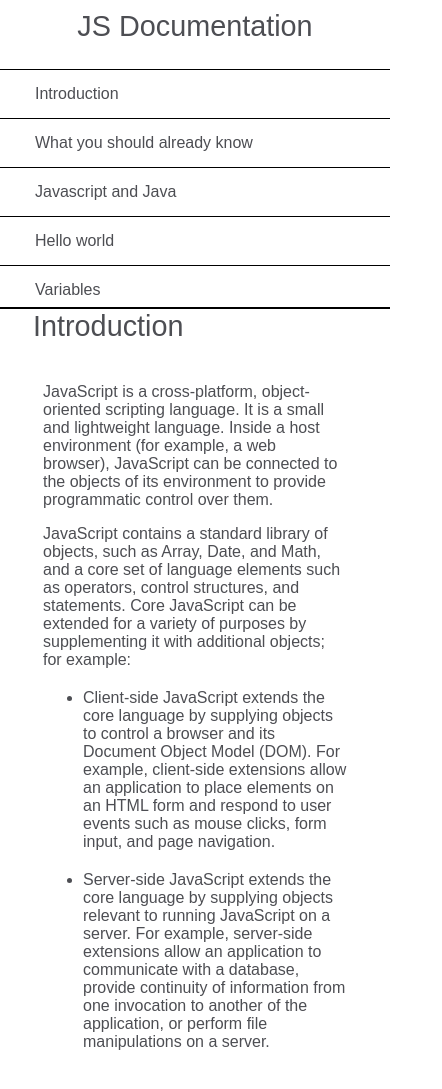
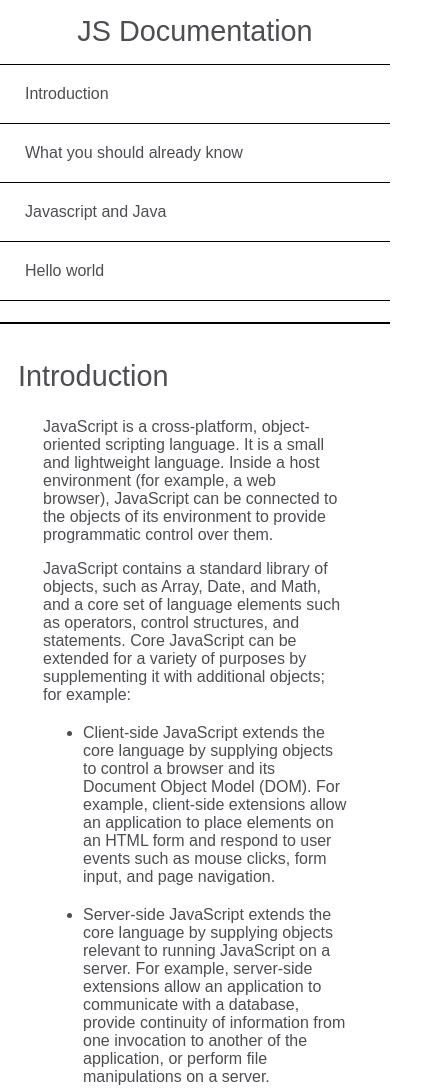
Before and after one commit to Dwidy99/SA-4-Technical-Documentation-Page, a plain HTML site: page index.html in a window 390 px wide. Shown: the top 1089 px of the page, 442 px wide, since content can reach past the window. Drawn offline with Linux system fonts and the light colour scheme.

Commit message:
Improve code and Add Flexbox

```diff
--- a/style.css
+++ b/style.css
@@ -1,16 +1,18 @@
+html {
+	scroll-behavior: smooth;
+}
+
 body {
 	display: block;
 	box-sizing: border-box;
 	font-family: sans-serif;
 }
 
-/* navbar */
+/* parent 1 */
 #navbar {
 	position: fixed;
 	min-width: 290px;
-	top: 0;
 	left: 0;
-	width: 300px;
 	height: 100%;
 	border-right: solid;
 	border-color: #4d4e53;
@@ -18,44 +20,39 @@ body {
 
 header {
 	font-size: 1.8em;
-	padding: 15px;
 	color: #4d4e53;
 }
 
 #navbar header {
 	text-align: center;
-	padding: 10px;
 }
 
+/* parent 2 */
 #navbar ul {
+	display: flex;
+	flex-direction: column;
 	height: 88%;
 	padding: 0;
-	overflow-y: auto;
-	overflow-x: hidden;
+	overflow: auto;
 }
 
 #navbar ul li {
-	position: relative;
 	list-style: none;
 	border-top: 1px solid;
-	width: 100%;
-	padding: 5px;
+	padding: 20px 0 20px 25px;
 }
 
 #navbar ul li a {
 	display: block;
-	padding: 10px 30px;
 	text-decoration: none;
 	cursor: pointer;
 	color: #4d4e53;
 }
 
-/* main-doc */
+/* parent 1 */
 #main-doc {
-	position: absolute;
 	margin-left: 310px;
 	padding: 10px;
-	margin-bottom: 110px;
 }
 
 #main-doc header {
@@ -75,25 +72,28 @@ header {
 	display: block;
 	text-align: left;
 	white-space: pre-line;
-	position: relative;
 	line-height: 2;
 	font-family: 'Courier new';
 	padding: 15px;
-	margin: 10px;
+	margin: 10px auto;
 	background-color: #eaeaea;
+	overflow: auto;
 }
 
 @media (max-width: 768px) {
 	#navbar {
+		display: flex;
+		flex-direction: column;
 		background-color: #fff;
 		position: absolute;
 		top: 0;
-		padding: 0;
-		margin: 0;
 		width: 100%;
-		max-height: 270px;
+		max-height: 340px;
 		border: none;
-		z-index: 1;
+	}
+
+	#navbar header {
+		padding-top: 15px;
 	}
 
 	#navbar ul {
@@ -102,7 +102,6 @@ header {
 
 	#main-doc {
 		position: relative;
-		margin-left: 0;
-		margin-top: 285px;
+		margin: 350px auto;
 	}
 }
```
Also changed, not shown: index.html (+1 -0 lines).
